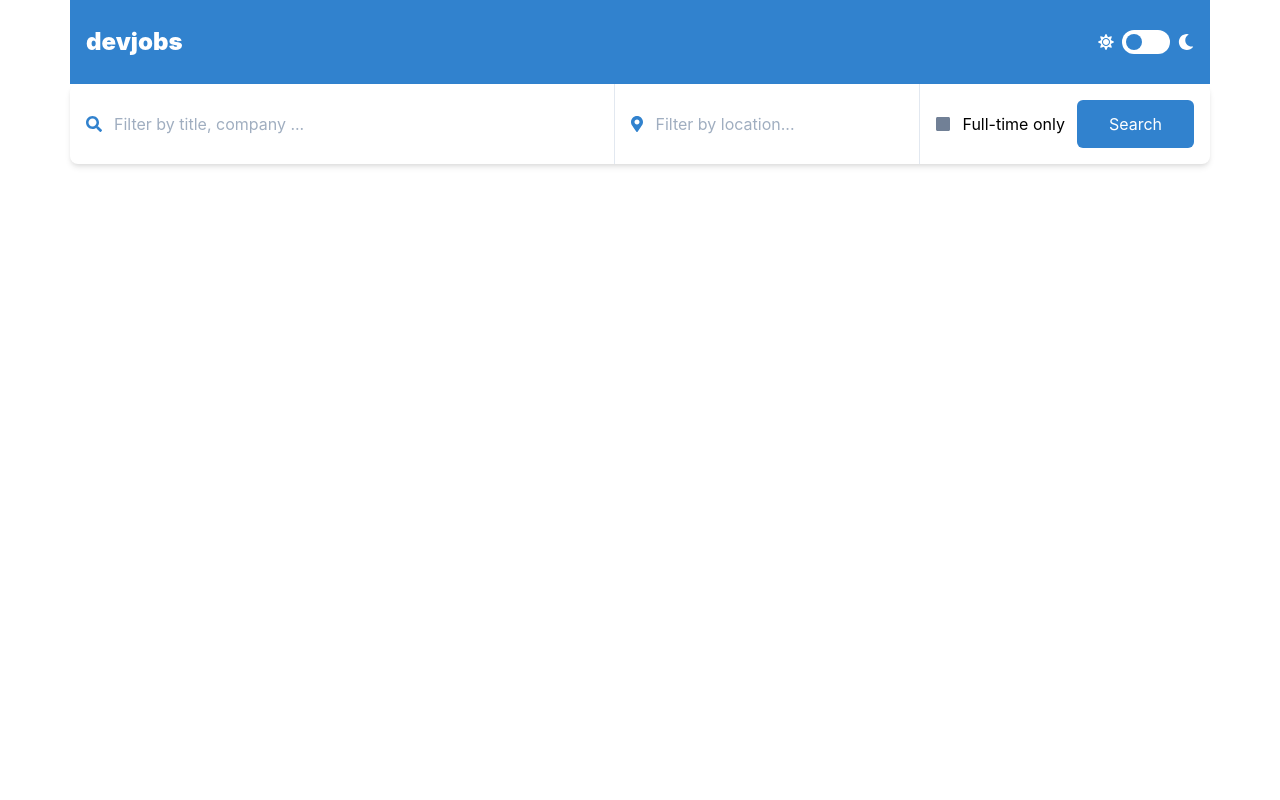
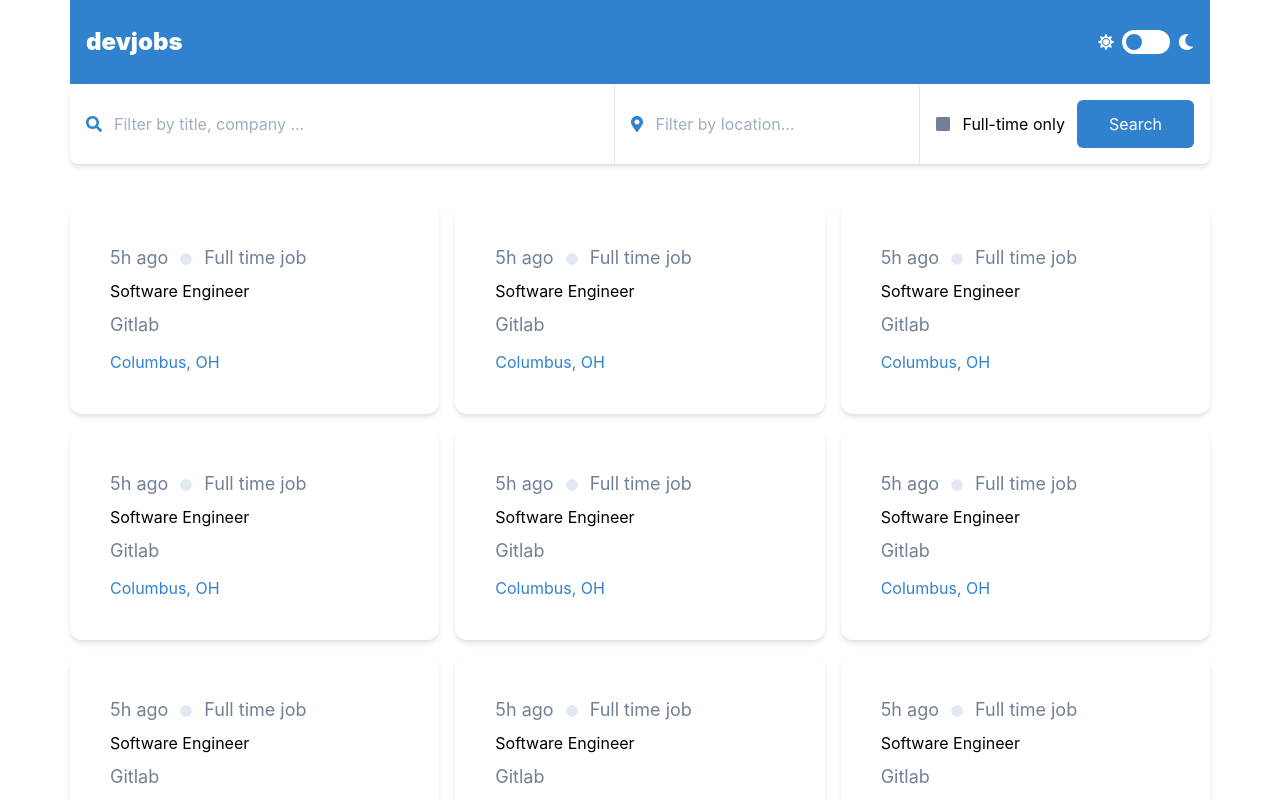
Before and after one commit to thekhairul/gitreactjobs, a React (Create React App) app: page / in a window 1280 px wide. Shown: the top 800 px of the page. Built offline with nearby package versions, Linux system fonts and the light colour scheme.

Commit message:
create job card grid

```diff
--- a/src/components/App/App.js
+++ b/src/components/App/App.js
@@ -1,13 +1,15 @@
 import "./App.css";
 import Header from "../Header/Header";
 import Search from "../Search/Search";
+import Jobs from "../Jobs/Jobs";
 
 function App() {
   return (
-    <div className={`App ${localStorage.getItem('isThemeDark') ? 'dark' : ''}`}>
+    <div className={`App ${localStorage.getItem("isThemeDark") ? "dark" : ""}`}>
       <div className="container">
         <Header logo="devjobs"></Header>
         <Search />
+        <Jobs limit="10"></Jobs>
       </div>
     </div>
   );
--- a/src/components/Header/Header.js
+++ b/src/components/Header/Header.js
@@ -8,6 +8,7 @@ function Header({ logo }) {
       <div className="flex items-center">
         <FontAwesomeIcon icon="sun" className="text-white" />
         <Switch
+          switchState={localStorage.getItem("isThemeDark")}
           bgColor="bg-white"
           switchColor="bg-blue-600"
           callback={() => {
--- /dev/null
+++ b/src/components/Job/Job.js
@@ -0,0 +1,20 @@
+import { FontAwesomeIcon } from "@fortawesome/react-fontawesome";
+
+function Job({ since, type, position, company, address }) {
+  return (
+    <div className="bg-white p-10 rounded-xl shadow-md">
+      <div className="flex items-center mb-2">
+        <span className="text-gray-600 text-lg">{since}</span>
+        <span className="mx-3">
+          <FontAwesomeIcon icon="circle" className="text-gray-300 text-xs" />
+        </span>
+        <span className="text-gray-600 text-lg">{type}</span>
+      </div>
+      <h3 className="text-black mb-2">{position}</h3>
+      <h4 className="text-gray-600 text-lg mb-3">{company}</h4>
+      <h6 className="text-blue-600">{address}</h6>
+    </div>
+  );
+}
+
+export default Job;
--- a/src/components/Jobs/Jobs.js
+++ b/src/components/Jobs/Jobs.js
@@ -1,7 +1,21 @@
-function Jobs() {
-    return (
+import Job from "./../Job/Job.js";
 
-    )
+function Jobs({ limit }) {
+  const jobItems = [...Array(parseInt(limit)).keys()].map((el, idx) => (
+    <Job
+      key={idx}
+      since="5h ago"
+      type="Full time job"
+      position="Software Engineer"
+      company="Gitlab"
+      address="Columbus, OH"
+    ></Job>
+  ));
+  return (
+    <ul className="grid grid-cols-1 sm:grid-cols-2 lg:grid-cols-3  gap-4">
+      {jobItems}
+    </ul>
+  );
 }
 
 export default Jobs;
--- a/src/components/Search/Search.js
+++ b/src/components/Search/Search.js
@@ -5,21 +5,37 @@ function Search() {
   const [fulltime, setFulltime] = useState(false);
   const toggleFulltime = (e) => {
     setFulltime(e.target.checked);
-  }
+  };
   return (
-    <form className="bg-white flex rounded-lg shadow-md">
+    <form className="bg-white flex rounded-lg shadow-md mb-10">
       <div className="p-4 flex flex-grow items-center border-r">
         <FontAwesomeIcon icon="search" className="text-blue-600 mr-3" />
-        <input type="text" className="w-full" placeholder="Filter by title, company ..." />
+        <input
+          type="text"
+          className="w-full"
+          placeholder="Filter by title, company ..."
+        />
       </div>
       <div className="p-4 flex items-center border-r">
         <FontAwesomeIcon icon="map-marker-alt" className="text-blue-600 mr-3" />
-        <input type="text" className="w-full" placeholder="Filter by location..." />
+        <input
+          type="text"
+          className="w-full"
+          placeholder="Filter by location..."
+        />
       </div>
       <div className="p-4 flex items-center">
         <label htmlFor="fulltime" className="mr-3 cursor-pointer">
-          <FontAwesomeIcon icon={fulltime ? 'check-square' : 'square'} className="text-gray-600 mr-3" />
-          <input type="checkbox" className="hidden" id="fulltime" onChange={toggleFulltime}/>
+          <FontAwesomeIcon
+            icon={fulltime ? "check-square" : "square"}
+            className="text-gray-600 mr-3"
+          />
+          <input
+            type="checkbox"
+            className="hidden"
+            id="fulltime"
+            onChange={toggleFulltime}
+          />
           Full-time only
         </label>
         <button
--- a/src/components/Switch/Switch.js
+++ b/src/components/Switch/Switch.js
@@ -1,7 +1,7 @@
 import { useState } from "react";
 
-function Switch({ bgColor, switchColor, callback }) {
-  const [isSwitchOn, setSwitch] = useState(!!localStorage.getItem("isThemeDark"));
+function Switch({ switchState, bgColor, switchColor, callback }) {
+  const [isSwitchOn, setSwitch] = useState(!!switchState);
 
   const handleSwitch = () => {
     setSwitch(!isSwitchOn);
```
